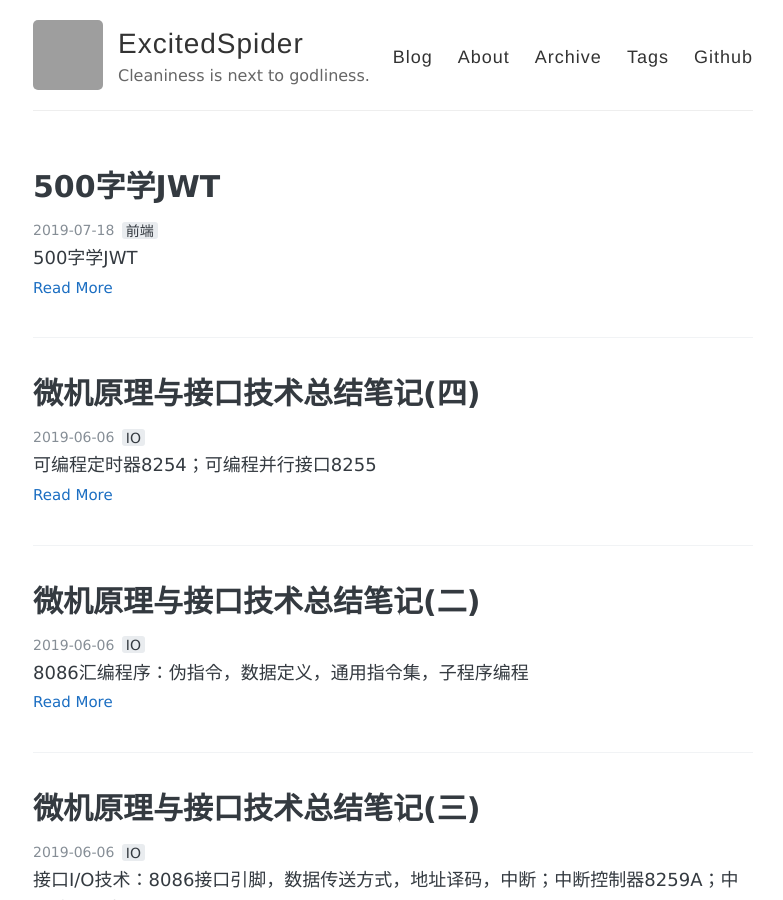
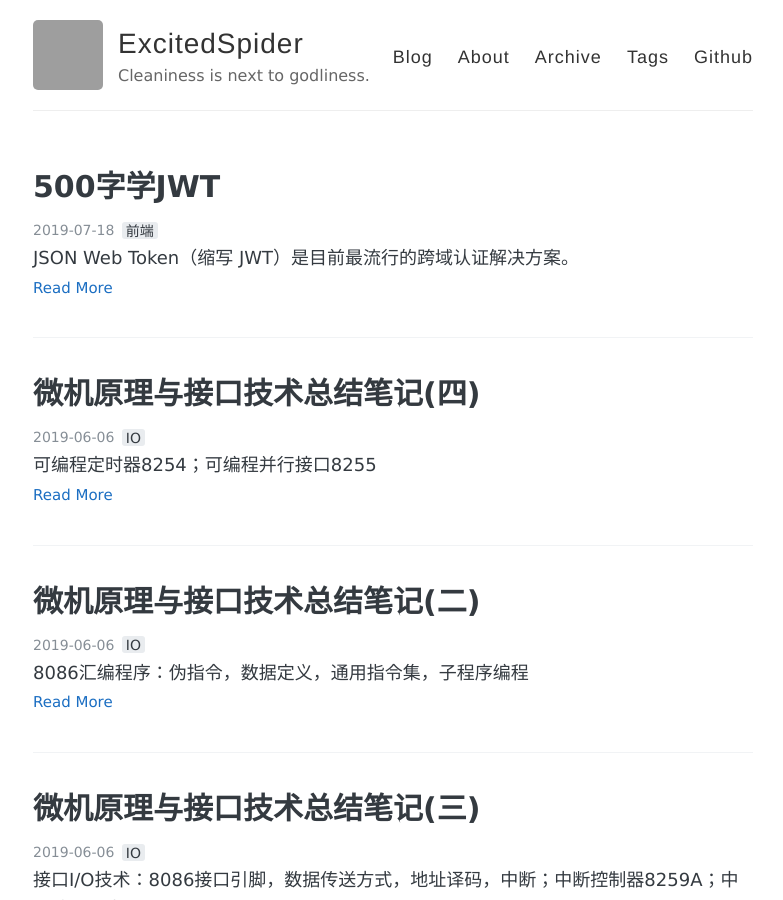
Before and after one commit to ExcitedSpider/archive.excitedspider.github.io, a Jekyll site: the page built from index.html, in a window 1280 px wide and 900 px high. Shown: the whole window, without its empty margins (247-1030 px from the left). Built offline with Jekyll 4.4.1, drawn with Linux system fonts in a browser that asks for light colours; the list of posts is cut into pages by our own code; grey boxes are pictures that could not be loaded.

Commit message:
2019/7/18 20:54 by

```diff
--- a/_posts/2019-7-18-500字学JWT.md
+++ b/_posts/2019-7-18-500字学JWT.md
@@ -2,7 +2,7 @@
 layout: post
 title: "500字学JWT"
 date: 2019-7-18
-excerpt: "500字学JWT"
+excerpt: "JSON Web Token（缩写 JWT）是目前最流行的跨域认证解决方案。"
 tags: [前端]
 comments: false
 ---
```
